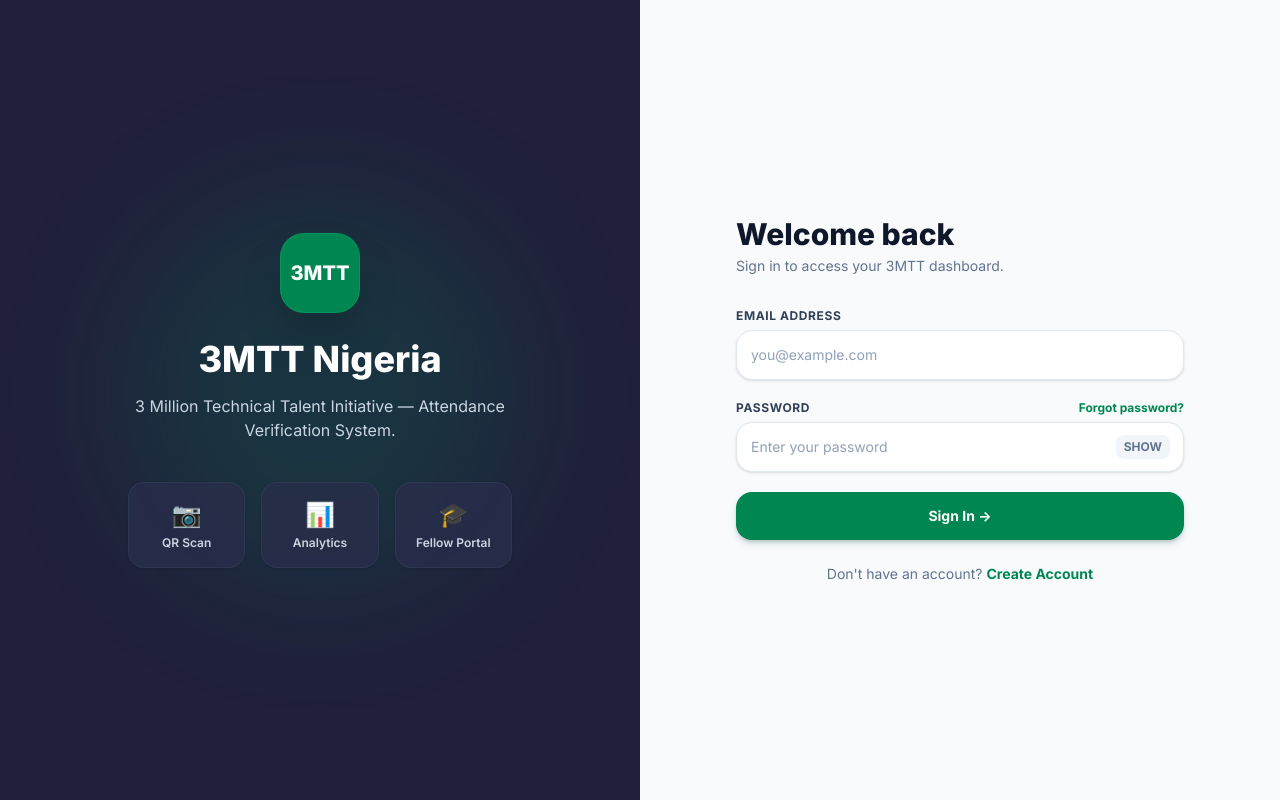
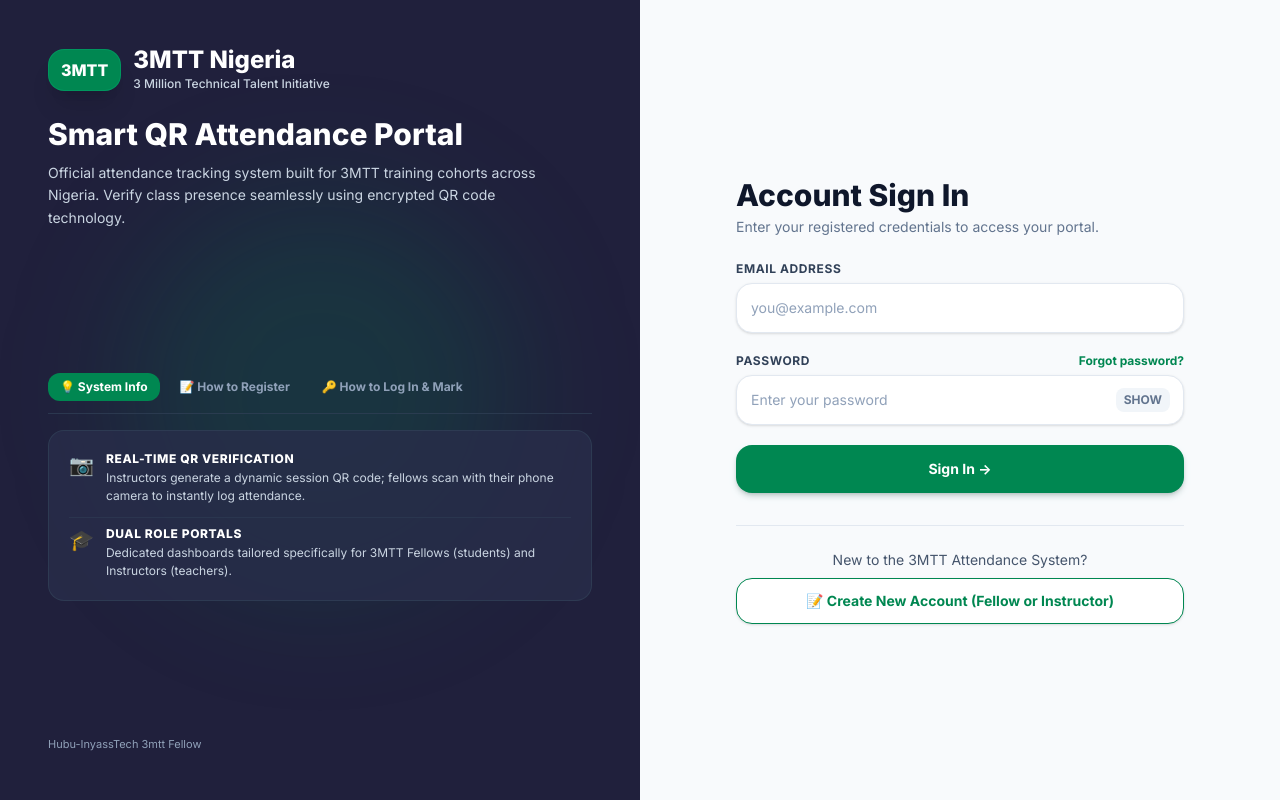
Before and after one commit to hubuinyasstech-ux/3mtt-final-project, a React (Vite) app: page / in a window 1280 px wide. Built offline with nearby package versions, Linux system fonts and the light colour scheme; no server answers.

Commit message:
detials of the login

```diff
--- a/src/pages/Login.jsx
+++ b/src/pages/Login.jsx
@@ -1,20 +1,21 @@
-import React from "react";
+import React, { useState } from "react";
 import { Link, useNavigate } from "react-router-dom";
 import { supabase } from "../service/supabase";
 
 export default function Login() {
   const navigate = useNavigate();
 
-  const [formData, setFormData] = React.useState({
+  const [formData, setFormData] = useState({
     email: "",
     password: "",
   });
 
-  const [error, setError] = React.useState("");
-  const [showPassword, setShowPassword] = React.useState(false);
-  const [loading, setLoading] = React.useState(false);
-  const [attempts, setAttempts] = React.useState(0);
-  const [lockoutUntil, setLockoutUntil] = React.useState(null);
+  const [error, setError] = useState("");
+  const [showPassword, setShowPassword] = useState(false);
+  const [loading, setLoading] = useState(false);
+  const [attempts, setAttempts] = useState(0);
+  const [lockoutUntil, setLockoutUntil] = useState(null);
+  const [activeTab, setActiveTab] = useState("about"); // 'about' | 'registerGuide' | 'loginGuide'
 
   const handleChange = (e) => {
     setFormData((prev) => ({
@@ -50,7 +51,7 @@
             .includes("invalid login credentials")
         ) {
           throw new Error(
-            "Invalid email or password. If you recently registered, please check your email inbox to confirm your account first."
+            "Invalid email or password. If you recently registered, please check your email inbox to confirm your account first.",
           );
         }
         throw loginError;
@@ -71,65 +72,198 @@
   };
 
   return (
-    <div className="min-h-screen flex bg-slate-50">
-      {/* Left panel — 3MTT Brand */}
-      <div className="hidden lg:flex lg:w-1/2 bg-[#20203C] flex-col items-center justify-center px-12 relative overflow-hidden">
-        {/* Subtle green glow */}
+    <div className="min-h-screen bg-slate-50 flex flex-col justify-between">
+      {/* Top Main Section: Split Layout */}
+      <div className="flex-1 flex flex-col lg:flex-row">
+        {/* Left Panel — Brand Info & System Guide */}
+        <div className="lg:w-1/2 bg-[#20203C] text-white p-6 sm:p-12 flex flex-col justify-between relative overflow-hidden">
+          {/* Background Ambient Glow */}
           <div className="absolute top-1/4 left-1/2 -translate-x-1/2 w-96 h-96 bg-[#008751]/20 rounded-full blur-3xl pointer-events-none" />
 
-        <div className="relative z-10 text-center">
-          <div className="w-20 h-20 bg-[#008751] rounded-3xl flex items-center justify-center text-white text-xl font-extrabold shadow-2xl border border-emerald-400/20 mx-auto mb-6">
+          {/* Header Brand */}
+          <div className="relative z-10">
+            <div className="flex items-center gap-3 mb-6">
+              <div className="px-3 py-2 bg-[#008751] rounded-2xl flex items-center justify-center text-white text-base font-extrabold shadow-xl border border-emerald-400/20">
                 3MTT
               </div>
-          <h1 className="text-4xl font-extrabold text-white leading-tight">
+              <div>
+                <h1 className="text-xl sm:text-2xl font-extrabold text-white leading-none">
                   3MTT Nigeria
                 </h1>
-          <p className="text-slate-300 text-base mt-3 max-w-sm">
-            3 Million Technical Talent Initiative — Attendance Verification System.
+                <p className="text-slate-300 text-xs mt-1 font-medium">
+                  3 Million Technical Talent Initiative
                 </p>
-
-          <div className="mt-10 grid grid-cols-3 gap-4 text-center">
-            {[
-              { icon: "📷", label: "QR Scan" },
-              { icon: "📊", label: "Analytics" },
-              { icon: "🎓", label: "Fellow Portal" },
-            ].map((item) => (
-              <div
-                key={item.label}
-                className="bg-[#292D4A]/80 border border-slate-700/60 rounded-2xl p-4 shadow-sm"
-              >
-                <div className="text-2xl mb-1">{item.icon}</div>
-                <div className="text-slate-300 text-xs font-semibold">
-                  {item.label}
               </div>
             </div>
-            ))}
+
+            <div className="mt-4">
+              <h2 className="text-2xl sm:text-3xl font-extrabold text-white leading-tight">
+                Smart QR Attendance Portal
+              </h2>
+              <p className="text-slate-300 text-xs sm:text-sm mt-2 leading-relaxed max-w-lg">
+                Official attendance tracking system built for 3MTT training
+                cohorts across Nigeria. Verify class presence seamlessly using
+                encrypted QR code technology.
+              </p>
+            </div>
+          </div>
+
+          {/* Interactive Guide Tabs */}
+          <div className="relative z-10 mt-8 mb-6">
+            <div className="flex items-center gap-2 border-b border-slate-700/70 pb-3 mb-4">
+              <button
+                type="button"
+                onClick={() => setActiveTab("about")}
+                className={`text-xs font-bold px-3 py-1.5 rounded-xl transition ${
+                  activeTab === "about"
+                    ? "bg-[#008751] text-white"
+                    : "text-slate-400 hover:text-white hover:bg-slate-800"
+                }`}
+              >
+                💡 System Info
+              </button>
+              <button
+                type="button"
+                onClick={() => setActiveTab("registerGuide")}
+                className={`text-xs font-bold px-3 py-1.5 rounded-xl transition ${
+                  activeTab === "registerGuide"
+                    ? "bg-[#008751] text-white"
+                    : "text-slate-400 hover:text-white hover:bg-slate-800"
+                }`}
+              >
+                📝 How to Register
+              </button>
+              <button
+                type="button"
+                onClick={() => setActiveTab("loginGuide")}
+                className={`text-xs font-bold px-3 py-1.5 rounded-xl transition ${
+                  activeTab === "loginGuide"
+                    ? "bg-[#008751] text-white"
+                    : "text-slate-400 hover:text-white hover:bg-slate-800"
+                }`}
+              >
+                🔑 How to Log In & Mark
+              </button>
+            </div>
+
+            {/* Tab Content 1: System Info */}
+            {activeTab === "about" && (
+              <div className="bg-[#292D4A]/80 border border-slate-700/70 rounded-2xl p-5 space-y-3">
+                <div className="flex items-start gap-3">
+                  <span className="text-xl">📷</span>
+                  <div>
+                    <h4 className="text-xs font-extrabold text-white uppercase tracking-wider">
+                      Real-Time QR Verification
+                    </h4>
+                    <p className="text-xs text-slate-300 mt-0.5 leading-normal">
+                      Instructors generate a dynamic session QR code; fellows
+                      scan with their phone camera to instantly log attendance.
+                    </p>
+                  </div>
+                </div>
+
+                <div className="flex items-start gap-3 pt-2 border-t border-slate-700/50">
+                  <span className="text-xl">🎓</span>
+                  <div>
+                    <h4 className="text-xs font-extrabold text-white uppercase tracking-wider">
+                      Dual Role Portals
+                    </h4>
+                    <p className="text-xs text-slate-300 mt-0.5 leading-normal">
+                      Dedicated dashboards tailored specifically for 3MTT
+                      Fellows (students) and Instructors (teachers).
+                    </p>
                   </div>
                 </div>
               </div>
+            )}
 
-      {/* Right panel — Login Form */}
-      <div className="flex-1 flex items-center justify-center px-6 py-12">
-        <div className="w-full max-w-md">
-          {/* Mobile logo */}
-          <div className="lg:hidden flex items-center gap-3 mb-8">
-            <div className="px-2.5 py-1 bg-[#008751] rounded-xl flex items-center justify-center text-white font-extrabold text-xs shadow">
-              3MTT
+            {/* Tab Content 2: How to Register */}
+            {activeTab === "registerGuide" && (
+              <div className="bg-[#292D4A]/80 border border-slate-700/70 rounded-2xl p-5 space-y-2.5 text-xs text-slate-200">
+                <div className="flex items-center gap-2">
+                  <span className="w-5 h-5 bg-[#008751] text-white rounded-full flex items-center justify-center font-bold text-[10px] flex-shrink-0">
+                    1
+                  </span>
+                  <span>
+                    Click <strong className="text-white">Create Account</strong>{" "}
+                    below or navigate to Register.
+                  </span>
                 </div>
+                <div className="flex items-center gap-2">
+                  <span className="w-5 h-5 bg-[#008751] text-white rounded-full flex items-center justify-center font-bold text-[10px] flex-shrink-0">
+                    2
+                  </span>
+                  <span>
+                    Select your role:{" "}
+                    <strong className="text-white">🎓 3MTT Fellow</strong> or{" "}
+                    <strong className="text-white">👨‍🏫 Instructor</strong>.
+                  </span>
+                </div>
+                <div className="flex items-center gap-2">
+                  <span className="w-5 h-5 bg-[#008751] text-white rounded-full flex items-center justify-center font-bold text-[10px] flex-shrink-0">
+                    3
+                  </span>
+                  <span>
+                    Enter your Full Name, 3MTT Fellow ID, Email, and Password.
+                  </span>
+                </div>
+                <div className="flex items-center gap-2">
+                  <span className="w-5 h-5 bg-[#008751] text-white rounded-full flex items-center justify-center font-bold text-[10px] flex-shrink-0">
+                    4
+                  </span>
+                  <span>
+                    Check your email inbox to confirm your account, then log in!
+                  </span>
+                </div>
+              </div>
+            )}
+
+            {/* Tab Content 3: How to Log In & Mark */}
+            {activeTab === "loginGuide" && (
+              <div className="bg-[#292D4A]/80 border border-slate-700/70 rounded-2xl p-5 space-y-3 text-xs text-slate-200">
                 <div>
-              <div className="font-extrabold text-slate-900 text-sm">3MTT Nigeria</div>
-              <div className="text-slate-500 text-xs">QR Attendance Portal</div>
+                  <h4 className="font-extrabold text-[#56C760] mb-1">
+                    For Fellows (Students):
+                  </h4>
+                  <p className="text-slate-300 leading-normal">
+                    Sign in with your email & password → Click{" "}
+                    <strong>📷 Scan QR Code</strong> → Point camera at the
+                    teacher's screen to mark PRESENT.
+                  </p>
+                </div>
+                <div className="pt-2 border-t border-slate-700/50">
+                  <h4 className="font-extrabold text-[#F0A901] mb-1">
+                    For Instructors (Teachers):
+                  </h4>
+                  <p className="text-slate-300 leading-normal">
+                    Sign in → Click <strong>⚡ Generate QR Code</strong> → Type
+                    session title → Display live code for your cohort.
+                  </p>
+                </div>
+              </div>
+            )}
+          </div>
+
+          {/* Footer Info */}
+          <div className="relative z-10 text-[11px] text-slate-400">
+            Hubu-InyassTech 3mtt Fellow
           </div>
         </div>
 
-          <h2 className="text-3xl font-extrabold text-slate-900">
-            Welcome back
-          </h2>
-          <p className="text-slate-500 mt-1 mb-8 text-sm">
-            Sign in to access your 3MTT dashboard.
+        {/* Right Panel — Login Form */}
+        <div className="lg:w-1/2 flex items-center justify-center p-6 sm:p-12">
+          <div className="w-full max-w-md">
+            {/* Form Title */}
+            <div className="mb-6">
+              <h3 className="text-2xl sm:text-3xl font-extrabold text-slate-900">
+                Account Sign In
+              </h3>
+              <p className="text-slate-500 mt-1 text-xs sm:text-sm">
+                Enter your registered credentials to access your portal.
               </p>
+            </div>
 
-          {/* Error */}
+            {/* Error Notification */}
             {error && (
               <div className="bg-rose-50 border border-rose-200 text-rose-800 p-4 rounded-2xl mb-6 text-xs sm:text-sm flex gap-2.5">
                 <span className="mt-0.5">⚠️</span>
@@ -137,13 +271,15 @@
               </div>
             )}
 
+            {/* Lockout Warning */}
             {lockoutUntil && Date.now() < lockoutUntil && (
               <div className="bg-amber-50 border border-amber-200 text-amber-800 p-4 rounded-2xl mb-4 text-xs sm:text-sm flex gap-2.5">
                 <span className="mt-0.5">⏳</span>
-              <span>{`Too many attempts. Please wait ${Math.ceil((lockoutUntil - Date.now())/1000)} seconds.`}</span>
+                <span>{`Too many attempts. Please wait ${Math.ceil((lockoutUntil - Date.now()) / 1000)} seconds.`}</span>
               </div>
             )}
 
+            {/* Sign In Form */}
             <form onSubmit={handleSubmit} className="space-y-5">
               {/* Email */}
               <div>
@@ -195,14 +331,16 @@
                 </div>
               </div>
 
-            {/* Submit */}
+              {/* Submit Button */}
               <button
                 type="submit"
-              disabled={loading || (lockoutUntil && Date.now() < lockoutUntil)}
+                disabled={
+                  loading || (lockoutUntil && Date.now() < lockoutUntil)
+                }
                 className={`w-full py-3.5 rounded-2xl text-white font-bold text-sm transition-all duration-200 shadow-md ${
                   loading
                     ? "bg-slate-400 cursor-not-allowed"
-                  : (lockoutUntil && Date.now() < lockoutUntil)
+                    : lockoutUntil && Date.now() < lockoutUntil
                       ? "bg-rose-400 cursor-not-allowed"
                       : "bg-[#008751] hover:bg-[#26a65b] shadow-emerald-950/20"
                 }`}
@@ -211,15 +349,19 @@
               </button>
             </form>
 
-          <p className="mt-6 text-center text-xs sm:text-sm text-slate-500">
-            Don't have an account?{" "}
+            {/* Registration Prompt */}
+            <div className="mt-8 pt-6 border-t border-slate-200 text-center">
+              <p className="text-xs sm:text-sm text-slate-600">
+                New to the 3MTT Attendance System?
+              </p>
               <Link
                 to="/Register"
-              className="text-[#008751] font-bold hover:underline"
+                className="mt-2 inline-block w-full py-3 rounded-2xl bg-white border border-[#008751] text-[#008751] hover:bg-emerald-50 font-bold text-xs sm:text-sm transition shadow-sm"
               >
-              Create Account
+                📝 Create New Account (Fellow or Instructor)
               </Link>
-          </p>
+            </div>
+          </div>
         </div>
       </div>
     </div>
```
Lines whose indentation alone changed are shown as unchanged.
